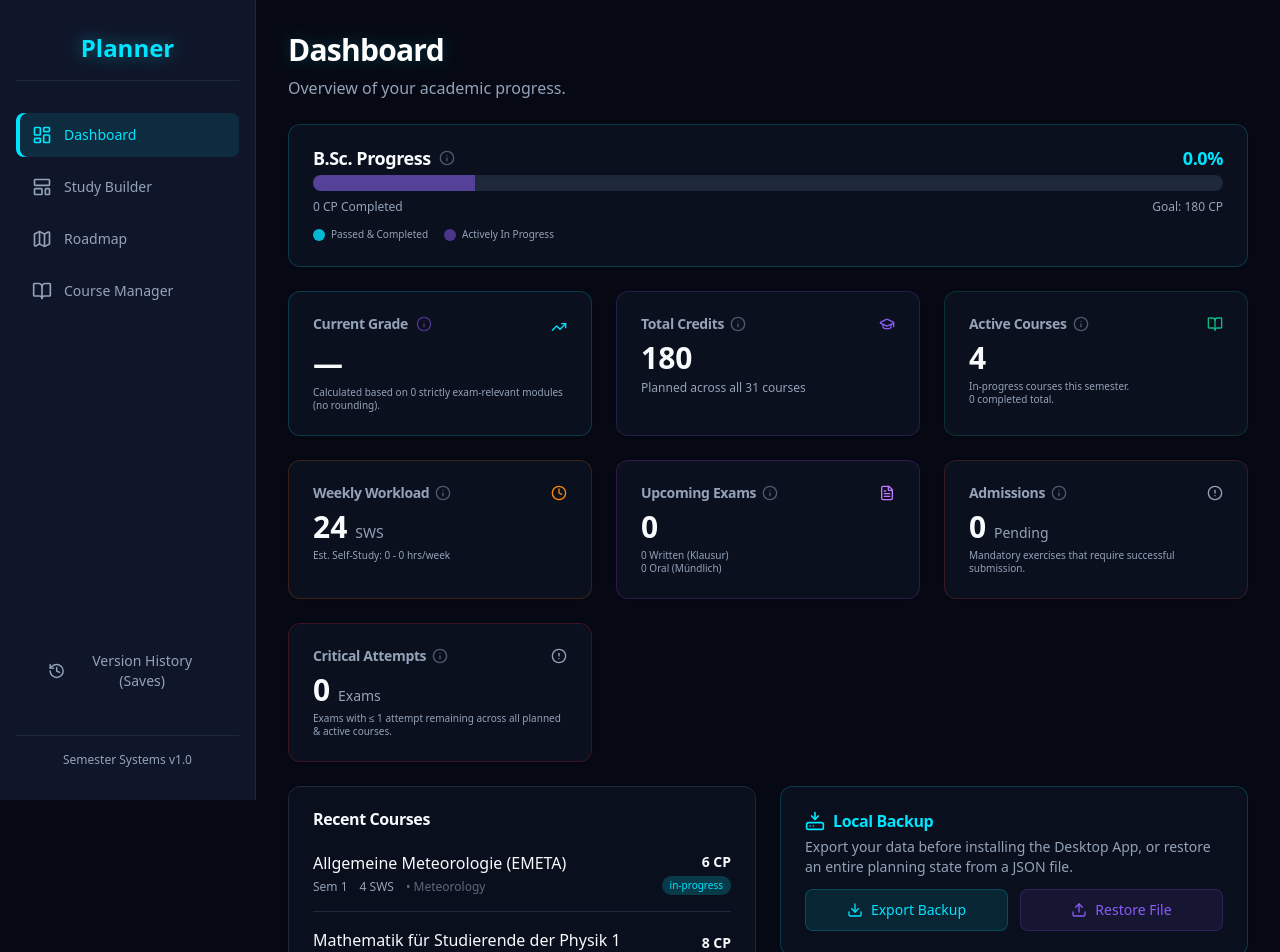
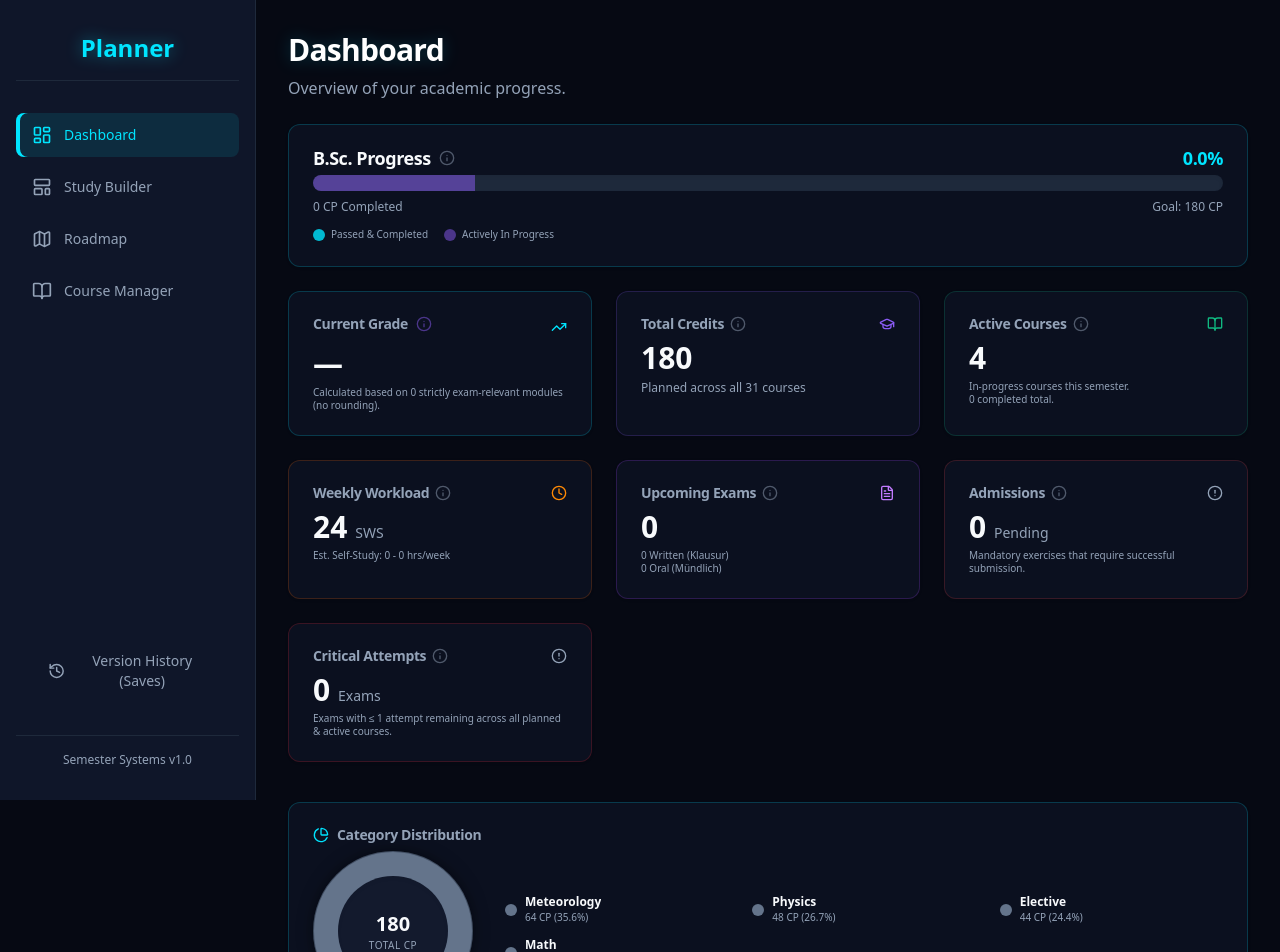
Before and after one commit to 184467gianluca/study-planner, a Next.js app: page / in a window 1280 px wide. Shown: the top 952 px of the page. Built offline with nearby package versions, Linux system fonts and the light colour scheme.

Commit message:
feat(phase-22): add category distribution pie chart to dashboard

```diff
--- a/src/app/page.tsx
+++ b/src/app/page.tsx
@@ -11,6 +11,7 @@ import {
   AlertCircle,
   FileText,
   Info,
+  PieChart, // Added icon for Dashboard Card
 } from "lucide-react";
 import { Course } from "@/types/course";
 
@@ -204,6 +205,53 @@ export default function Dashboard() {
     (acc, c) => acc + (c.workloadMax || 0),
     0,
   );
+
+  // Phase 22: Category Distribution
+  // Define stable colors for known categories, and a fallback palette for custom ones
+  const CATEGORY_COLORS: Record<string, string> = {
+    meteorologie: "rgb(0, 229, 255)", // primary
+    physik: "rgb(168, 85, 247)", // purple
+    mathe: "rgb(249, 115, 22)", // orange
+    it: "rgb(34, 197, 94)", // success
+    other: "rgb(100, 116, 139)", // slate (fallback)
+  };
+
+  const categoryCPMap = new Map<string, number>();
+  let totalCurriculumCP = 0;
+
+  courses
+    .filter((c) => !c.isContainer)
+    .forEach((c) => {
+      // Normalize string so 'IT' and 'it' group together, default to 'other'
+      const cat = c.category ? c.category.trim().toLowerCase() : "other";
+      const current = categoryCPMap.get(cat) || 0;
+      categoryCPMap.set(cat, current + (c.credits || 0));
+      totalCurriculumCP += c.credits || 0;
+    });
+
+  // Convert to array and calculate percentages + conic gradient segments
+  let currentConicAngle = 0;
+  const categoryStats = Array.from(categoryCPMap.entries())
+    .map(([cat, cp]) => {
+      const percentage =
+        totalCurriculumCP > 0 ? (cp / totalCurriculumCP) * 100 : 0;
+      const color = CATEGORY_COLORS[cat] || CATEGORY_COLORS["other"];
+      // For CSS conic-gradient, we need the start and end angle
+      const startAngle = currentConicAngle;
+      const endAngle = currentConicAngle + percentage;
+      currentConicAngle = endAngle;
+
+      return {
+        name: cat,
+        cp,
+        percentage,
+        color,
+        gradientString: `${color} ${startAngle}%, ${color} ${endAngle}%`,
+      };
+    })
+    .sort((a, b) => b.cp - a.cp); // Sort largest to smallest
+
+  const conicGradient = categoryStats.map((s) => s.gradientString).join(", ");
 
   // Phase 4 Metrics: Exam Attempts
   const criticalExams = courses.filter(
@@ -654,6 +702,58 @@ export default function Dashboard() {
             </p>
           </CardContent>
         </Card>
+
+        {/* Phase 22: Category Distribution Pie Chart */}
+        <Card className="bg-surface/60 border-primary/20 hover:border-primary/50 transition-colors relative z-10 hover:z-50 md:col-span-2 lg:col-span-3 mt-4">
+          <CardHeader className="flex flex-row items-center justify-between pb-2">
+            <CardTitle className="text-sm font-medium text-foreground-muted flex items-center gap-2">
+              <PieChart className="h-4 w-4 text-primary" />
+              Category Distribution
+            </CardTitle>
+          </CardHeader>
+          <CardContent className="flex flex-col sm:flex-row items-center gap-8 py-4">
+            {/* Pie Chart Graphic */}
+            <div
+              className="w-40 h-40 rounded-full shrink-0 shadow-[0_0_15px_rgba(0,0,0,0.5)] border border-border/50 relative overflow-hidden"
+              style={{
+                background: `conic-gradient(${conicGradient})`,
+              }}
+            >
+              {/* Inner cutout to make it a donut chart (optional, looks better) */}
+              <div className="absolute inset-[15%] rounded-full bg-surface/95 backdrop-blur-md shadow-inner flex items-center justify-center flex-col">
+                <span className="text-xl font-bold text-foreground">
+                  {totalCurriculumCP}
+                </span>
+                <span className="text-[10px] text-foreground-muted uppercase tracking-wider">
+                  Total CP
+                </span>
+              </div>
+            </div>
+
+            {/* Legend */}
+            <div className="flex-1 w-full grid grid-cols-2 md:grid-cols-3 gap-y-3 gap-x-6">
+              {categoryStats.map((stat, idx) => (
+                <div key={idx} className="flex items-center gap-2">
+                  <div
+                    className="w-3 h-3 rounded-full shrink-0"
+                    style={{ backgroundColor: stat.color }}
+                  />
+                  <div className="overflow-hidden">
+                    <p
+                      className="text-xs font-semibold text-foreground truncate capitalize"
+                      title={stat.name}
+                    >
+                      {stat.name}
+                    </p>
+                    <p className="text-[10px] text-foreground-muted">
+                      {stat.cp} CP ({stat.percentage.toFixed(1)}%)
+                    </p>
+                  </div>
+                </div>
+              ))}
+            </div>
+          </CardContent>
+        </Card>
       </div>
 
       <div className="grid gap-6 md:grid-cols-2 items-start mt-6">
```
Also changed, not shown: 1 other file (tests, documents, lock files or other folders).
